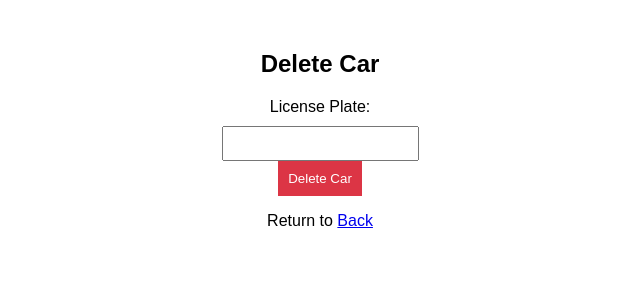
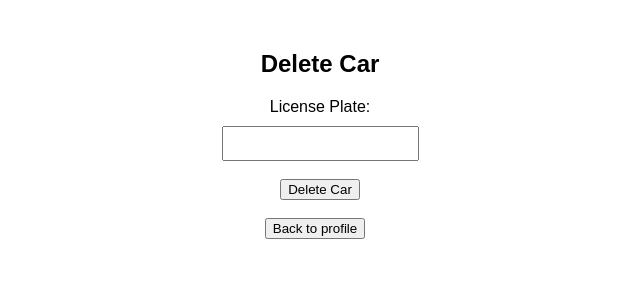
Before and after one commit to ritika1010/Car-Rental-System, a Flask app: page /delete_car in a window 1280 px wide. Shown: the top 300 px of the page, without its empty margins (320-960 px from the left). Run offline with Flask 3, Linux system fonts and the light colour scheme; parts of the project's set-up code (start-up, migrations or seed data) failed here and were passed over.

Commit message:
ui improvements

```diff
--- a/webserver/templates/delete_car.html
+++ b/webserver/templates/delete_car.html
@@ -21,13 +21,15 @@
             padding: 8px;
         }
 
-        button {
-            padding: 10px;
-            background-color: #dc3545; /* Bootstrap's danger color */
-            color: white;
-            border: none;
-            cursor: pointer;
+        .button-container {
+            text-align: center; /* Optional: Center the buttons */
         }
+
+        .button-container button {
+            display: inline-block;
+            margin-right: 10px; /* Adjust the margin as needed */
+        }
+
     </style>
 </head>
 <body>
@@ -40,10 +42,15 @@
         <input type="text" id="licensePlate" name="licensePlate" required>
 
         <br>
-
+        <br>
         <button type="submit">Delete Car</button>
     </form>
 
-    <p>Return to <a href="/owner_profile">Back</a></p>
+   <br>
+    <div class="button-container">
+        <a href="/owner_profile">
+            <button>Back to profile</button>
+          </a>
+    </div>
 </body>
 </html>
```
Also changed, not shown: webserver/templates/add_car.html (+10 -8 lines), webserver/templates/add_car_availability.html (+9 -6 lines), webserver/templates/confirm_reservation.html (+7 -2 lines), webserver/templates/create_account.html (+19 -10 lines), webserver/templates/login.html (+6 -4 lines), webserver/templates/owner_profile.html (+6 -21 lines), webserver/templates/renter_profile.html (+26 -9 lines).
